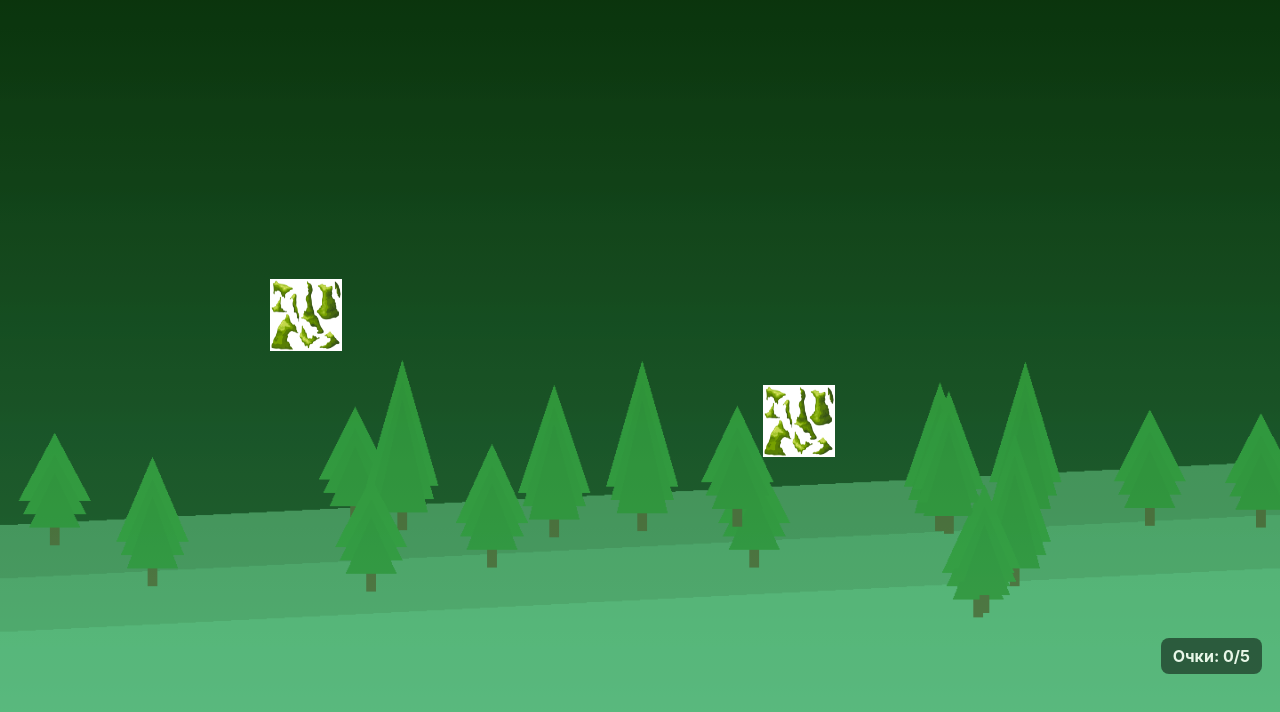
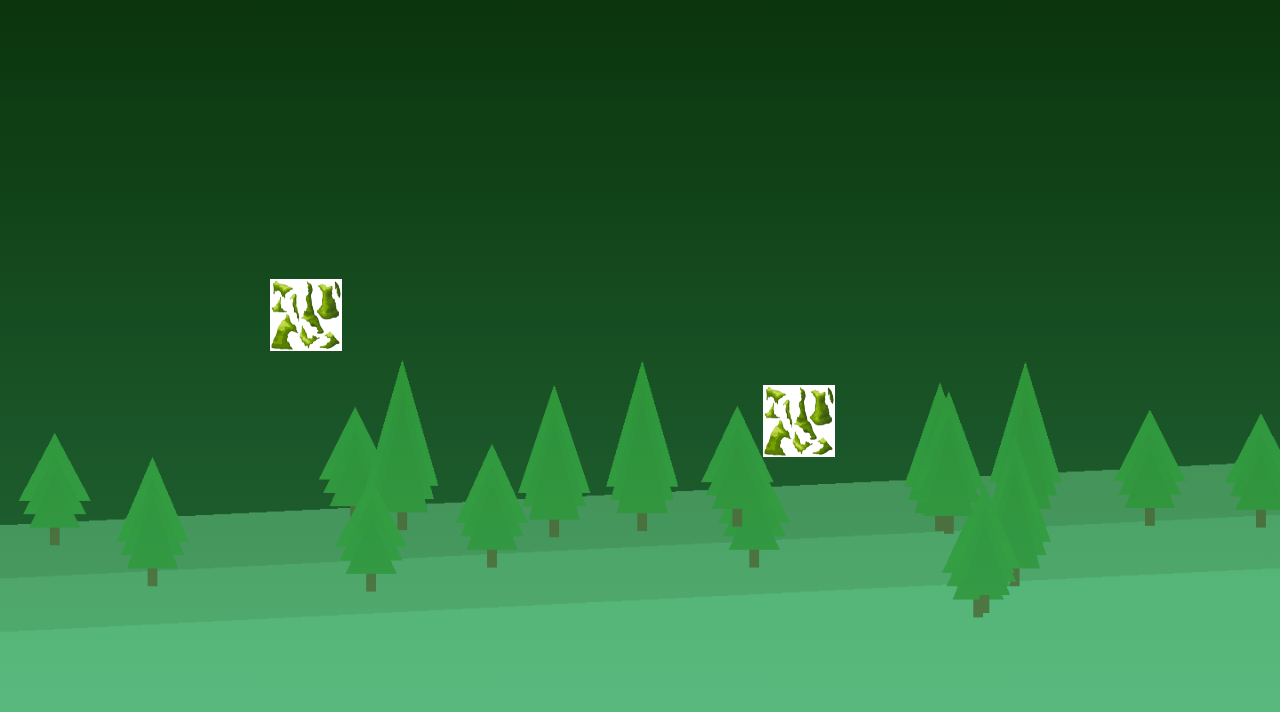
Before and after one commit to MaximBovenko034/green-quest-final, a plain HTML site: page index.html in a window 1280 px wide. Shown: the part 76-788 px from the top of the page. Drawn offline with Linux system fonts and the light colour scheme.

Commit message:
Update index.html

```diff
--- a/index.html
+++ b/index.html
@@ -3,12 +3,13 @@
 <head>
   <meta charset="utf-8" />
   <meta name="viewport" content="width=device-width,initial-scale=1" />
-  <title>Green Quest — Практична 7</title>
+  <title>Green Quest — версия с Parallax и Particles</title>
   <link rel="stylesheet" href="style.css" />
 </head>
 <body>
+  <!-- Основная обёртка для parallax слоёв -->
   <div id="parallax-root">
-    <!-- Фоновые слои -->
+    <!-- фоновые слои (слой 1 = далеко, слой 2 = ближе) -->
     <div class="bg-layer layer-back" data-depth="0.1"></div>
     <div class="bg-layer layer-mid" data-depth="0.3"></div>
 
@@ -20,20 +21,20 @@
       </header>
 
       <section id="board">
-        <!-- Мусор для примера -->
+        <!-- Пример игрового контента: мусор (который кликается) -->
+        <!-- Наложены классы для JS-логики -->
         <img src="trash.png" alt="trash" class="trash clickable" style="left:20%; top:40%" />
         <img src="trash.png" alt="trash" class="trash clickable" style="left:60%; top:55%" />
       </section>
 
-      <!-- HUD -->
       <div id="hud">
-        <div id="scoreBox">Очки: <span id="score">0</span>/<span id="target">5</span></div>
         <div id="message" class="hidden"></div>
       </div>
     </main>
 
-    <!-- Canvas для частиц -->
+    <!-- canvas для частиц -->
     <canvas id="particles-canvas"></canvas>
+
   </div>
 
   <script src="script.js"></script>
```
